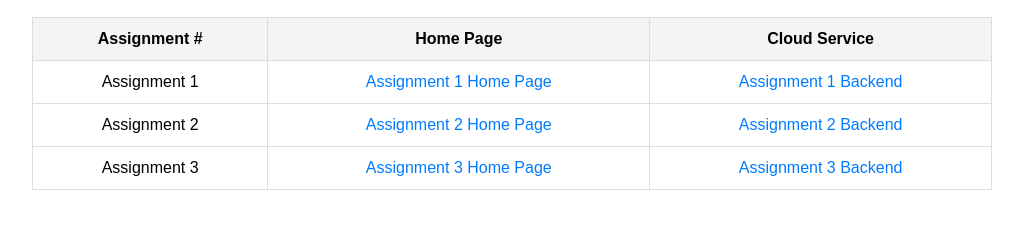
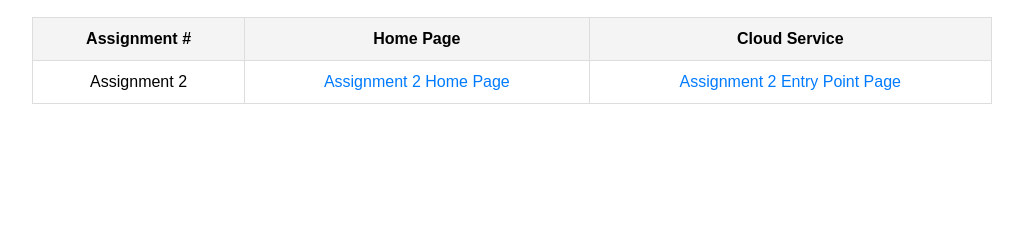
Before and after one commit to hui516/hui516.github.io, a plain HTML site: page aksjbcn.html in a window 1280 px wide. Shown: the part 71-300 px from the top of the page, without its empty margins (128-1151 px from the left). Drawn offline with Linux system fonts and the light colour scheme.

Commit message:
Update aksjbcn.html

```diff
--- a/aksjbcn.html
+++ b/aksjbcn.html
@@ -42,19 +42,9 @@
             <th>Cloud Service</th>
         </tr>
         <tr>
-            <td>Assignment 1</td>
-            <td><a href="https://hui516.github.io/assignment1.html">Assignment 1 Home Page</a></td>
-            <td><a href="https://your-api-url.com">Assignment 1 Backend</a></td>
-        </tr>
-        <tr>
             <td>Assignment 2</td>
-            <td><a href="https://hui516.github.io/assignment2.html">Assignment 2 Home Page</a></td>
-            <td><a href="https://your-api-url.com">Assignment 2 Backend</a></td>
-        </tr>
-        <tr>
-            <td>Assignment 3</td>
-            <td><a href="https://hui516.github.io/assignment3.html">Assignment 3 Home Page</a></td>
-            <td><a href="https://your-api-url.com">Assignment 3 Backend</a></td>
+            <td><a href="https://pristine-surf-452504-j5.uc.r.appspot.com/">Assignment 2 Home Page</a></td>
+            <td><a href="https://pristine-surf-452504-j5.uc.r.appspot.com/search?q=picasso">Assignment 2 Entry Point Page</a></td>
         </tr>
     </table>
 
```
